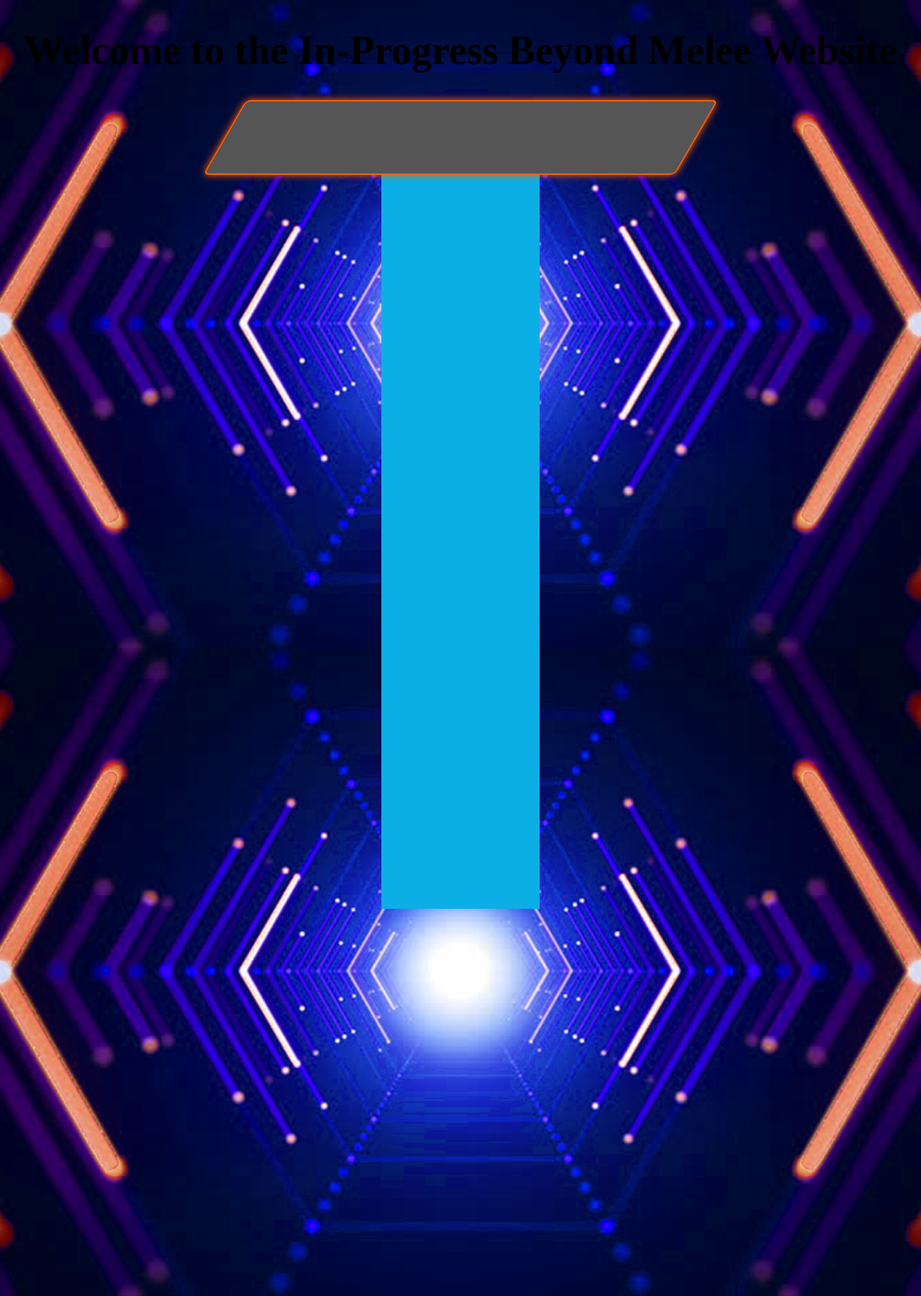
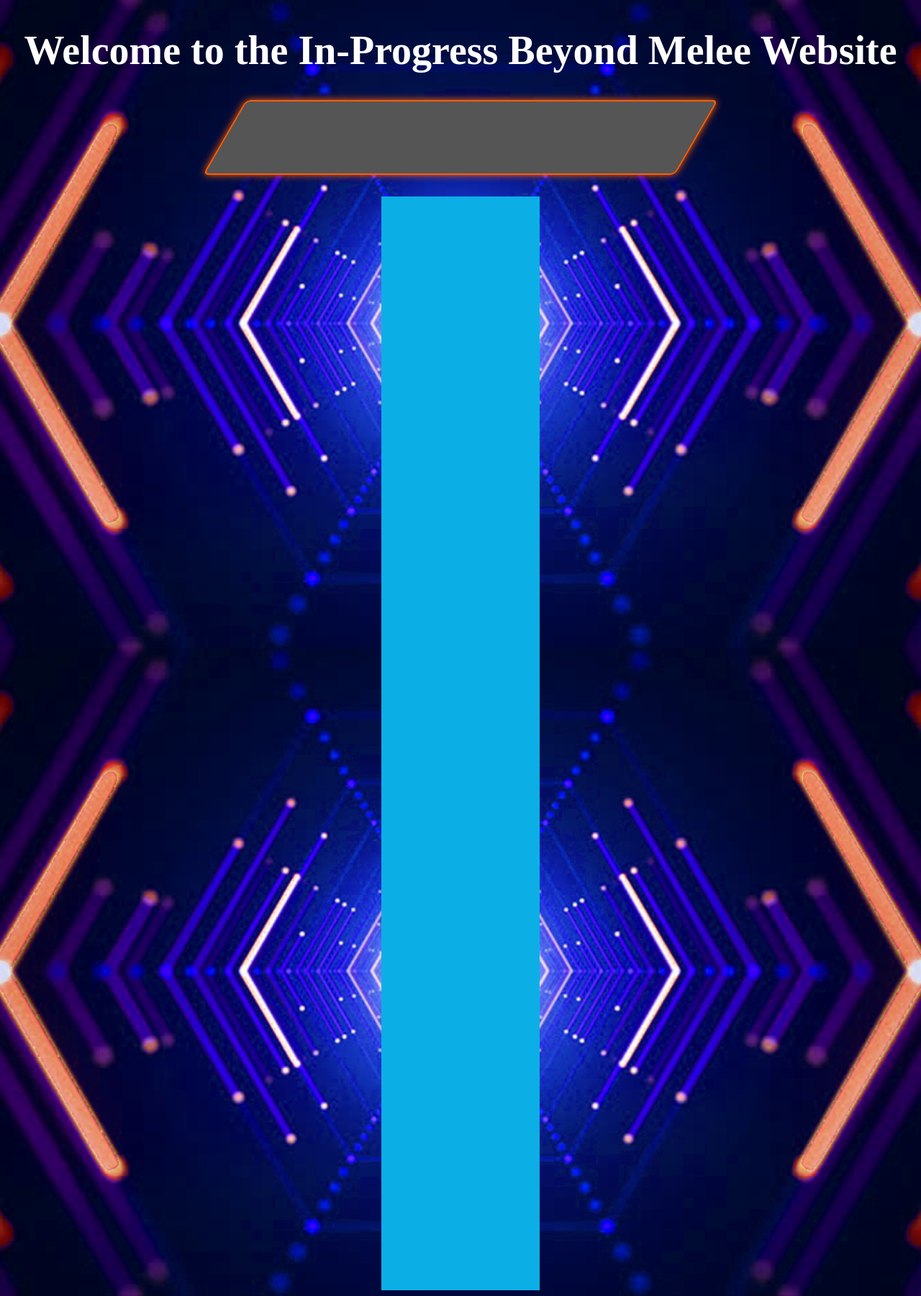
Before and after one commit to BeyondMelee/BeyondMelee.github.io, a Jekyll site: the page built from index.html, in a window 1280 px wide. Shown: the whole page at 72% size. Built offline with Jekyll 4.4.1, drawn with Linux system fonts in a browser that asks for light colours.

Commit message:
sizing and spacing fixes

```diff
--- a/css/style.css
+++ b/css/style.css
@@ -1,5 +1,5 @@
 h1 {
-    color: #000000;
+    color: #fefefe;
     text-align: center;
     font-size: 56px;
 }
@@ -44,3 +44,7 @@
     outline: none;
     box-shadow: 0 0 10px #ff5e00;
 }
+
+.bottom-gap{
+    margin-bottom: 30px;
+}
--- a/index.html
+++ b/index.html
@@ -11,10 +11,10 @@
     Welcome to the In-Progress Beyond Melee Website
 </h1>
 <body class="parallax">
-    <div class="holder center-div center-text glowing-border">
+    <div class="holder center-div center-text glowing-border bottom-gap">
 
     </div>
 
-    <div class="center-div" style="width:200px;height:1000px;background-color: #0caee6">
+    <div class="center-div" style="width:200px;height:1500px;background-color: #0caee6">
     </div>
 </body>
```
